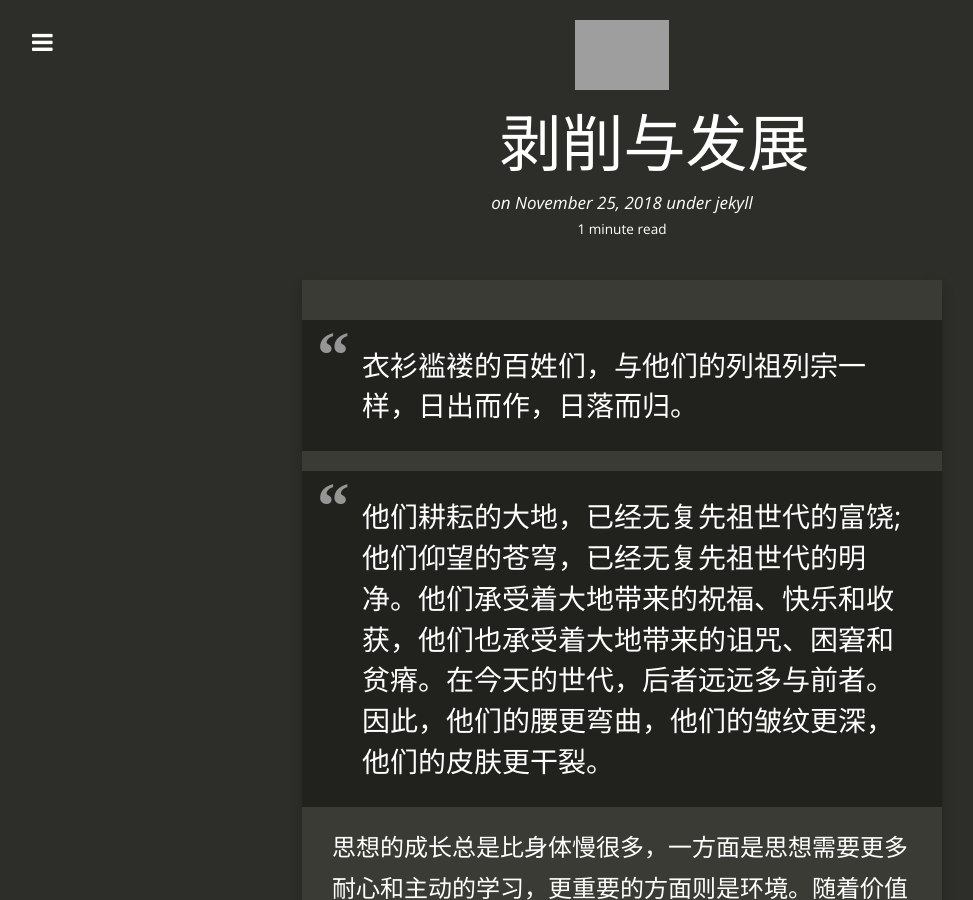
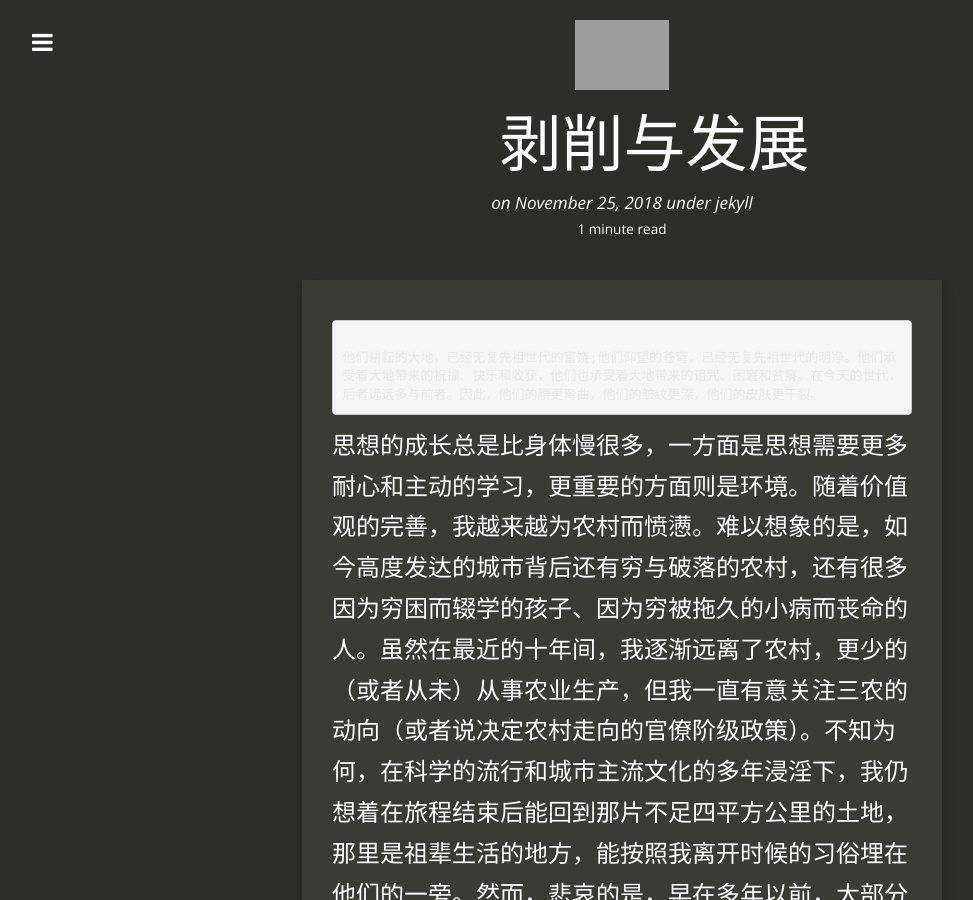
Before and after one commit to YanleiZ/yanleiz.github.com, a Jekyll site: the page built from _posts/2018-11-25-剥削与发展.md, in a window 1280 px wide and 900 px high. Shown: the whole window, without its empty margins (18-991 px from the left). Built offline with Jekyll 4.4.1, drawn with Linux system fonts in a browser that asks for light colours; nearby versions of some CDN libraries; Markdown is read by kramdown in place of the engine named in the settings; comment, search, counter and statistics services are not loaded; grey boxes are pictures that could not be loaded.

Commit message:
1
2018年11月25日22:10:38

````diff
--- a/_posts/2018-11-25-剥削与发展.md
+++ b/_posts/2018-11-25-剥削与发展.md
@@ -10,9 +10,10 @@ tags:
  - 纪录
 ---
 
->衣衫褴褛的百姓们，与他们的列祖列宗一样，日出而作，日落而归。
+```衣衫褴褛的百姓们，与他们的列祖列宗一样，日出而作，日落而归。
 
->他们耕耘的大地，已经无复先祖世代的富饶;他们仰望的苍穹，已经无复先祖世代的明净。他们承受着大地带来的祝福、快乐和收获，他们也承受着大地带来的诅咒、困窘和贫瘠。在今天的世代，后者远远多与前者。因此，他们的腰更弯曲，他们的皱纹更深，他们的皮肤更干裂。
+他们耕耘的大地，已经无复先祖世代的富饶;他们仰望的苍穹，已经无复先祖世代的明净。他们承受着大地带来的祝福、快乐和收获，他们也承受着大地带来的诅咒、困窘和贫瘠。在今天的世代，后者远远多与前者。因此，他们的腰更弯曲，他们的皱纹更深，他们的皮肤更干裂。
+```
 
 思想的成长总是比身体慢很多，一方面是思想需要更多耐心和主动的学习，更重要的方面则是环境。随着价值观的完善，我越来越为农村而愤懑。难以想象的是，如今高度发达的城市背后还有穷与破落的农村，还有很多因为穷困而辍学的孩子、因为穷被拖久的小病而丧命的人。虽然在最近的十年间，我逐渐远离了农村，更少的（或者从未）从事农业生产，但我一直有意关注三农的动向（或者说决定农村走向的官僚阶级政策）。不知为何，在科学的流行和城市主流文化的多年浸淫下，我仍想着在旅程结束后能回到那片不足四平方公里的土地，那里是祖辈生活的地方，能按照我离开时候的习俗埋在他们的一旁。然而，悲哀的是，早在多年以前，大部分农村人或多或少感觉到了剥削，很多人对孩子的期望竟只是“走出去”。
 
````
